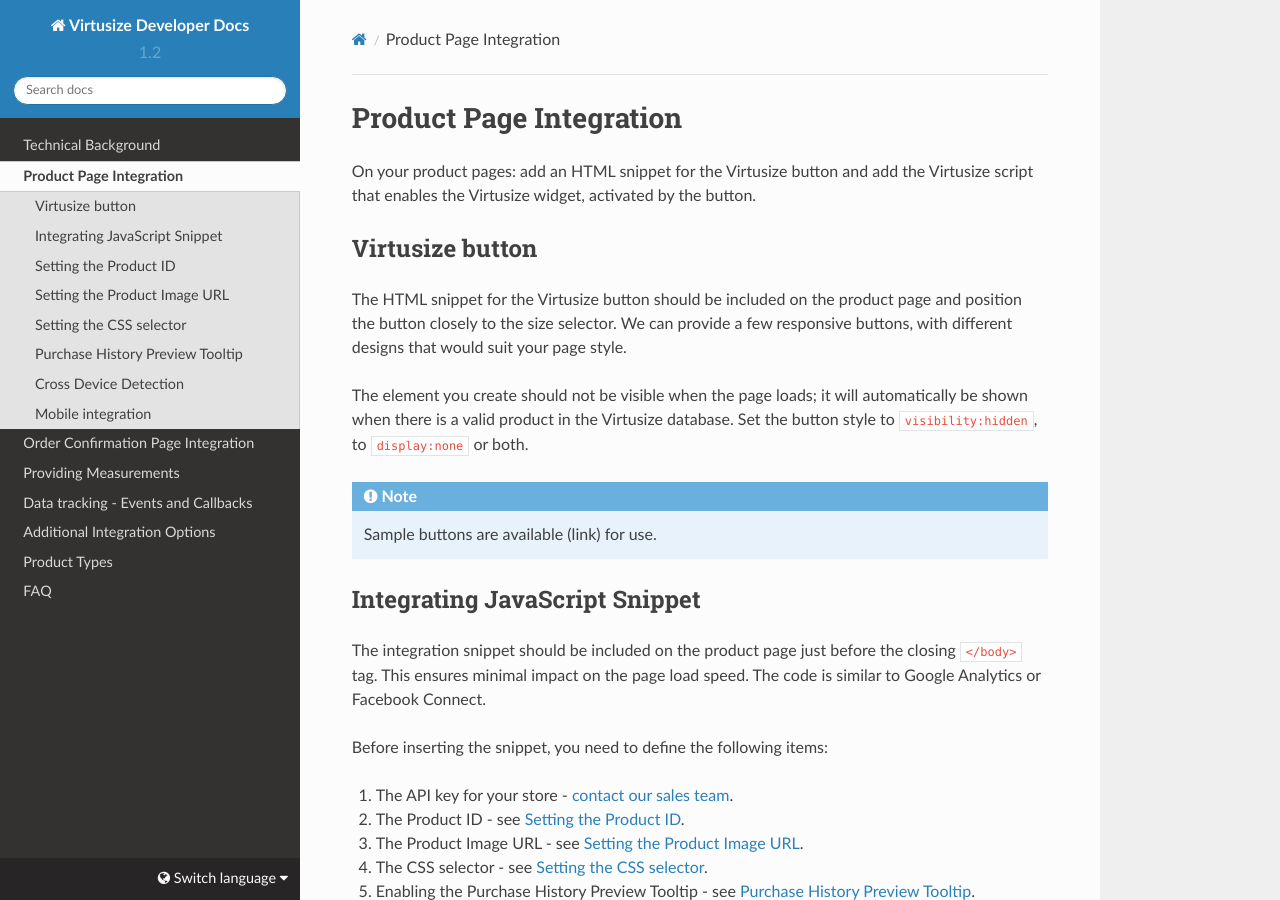
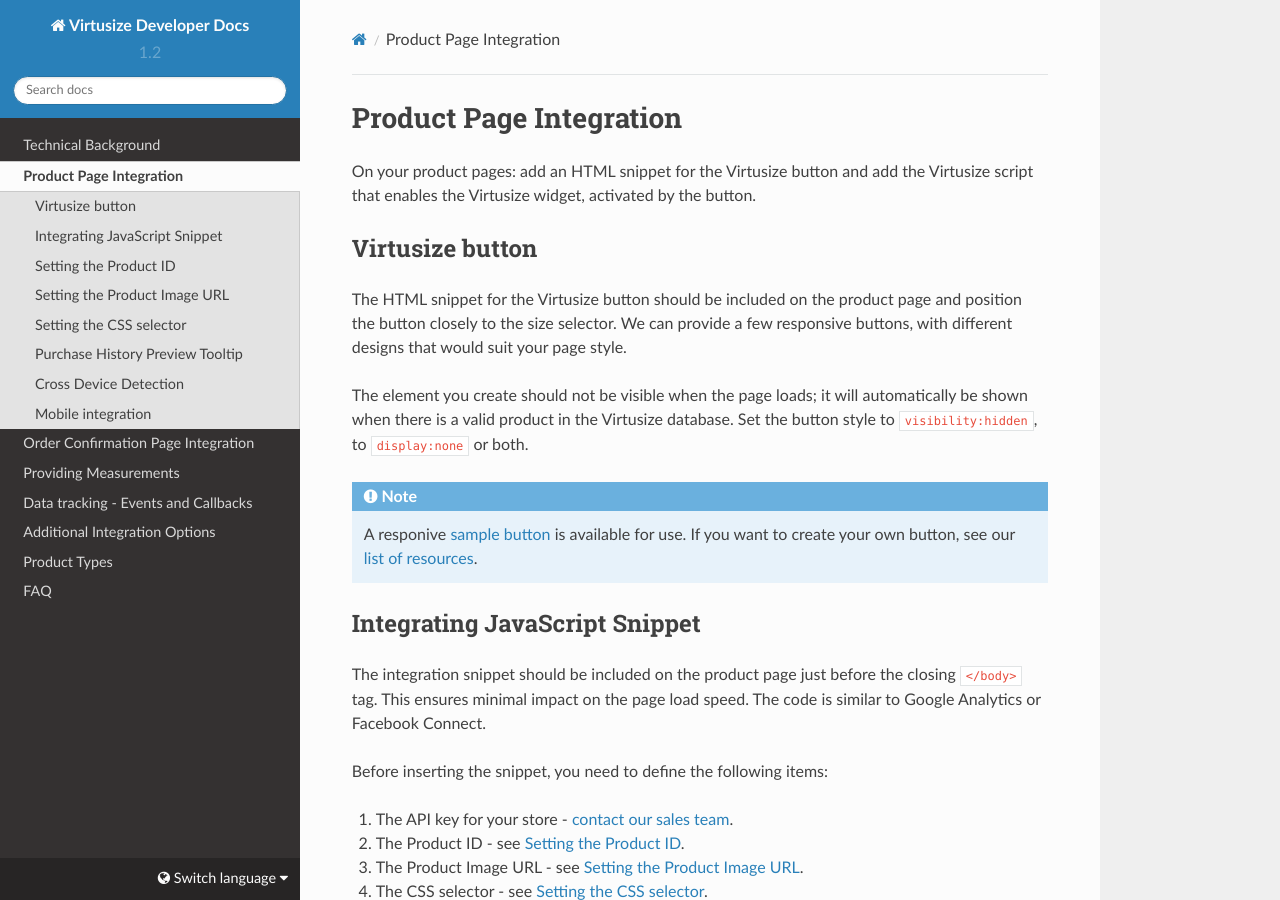
Before and after one commit to virtusize/virtusize.github.io, a Sphinx documentation site: the page built from source/product-page-integration/index.rst, in a window 1280 px wide and 900 px high. Built offline with Sphinx 7.4.7 and the Read the Docs theme 2.0.0, drawn with Linux system fonts in a browser that asks for light colours.

Commit message:
Bugfix: Misc tweaks and typos

```diff
--- a/source/order-confirmation-page-integration/index.rst
+++ b/source/order-confirmation-page-integration/index.rst
@@ -215,7 +215,7 @@
         color: "black"
 
 gender
-    *String* - The gender that this garment is targeting. Must have one of
+    *String* - The gender that this garment is targeting. Must be one of
     these values: "unisex", "male", "female"
 
     Example::
--- a/source/product-page-integration/index.rst
+++ b/source/product-page-integration/index.rst
@@ -21,7 +21,9 @@
 Set the button style to ``visibility:hidden``, to ``display:none`` or both.
 
 .. note::
-    Sample buttons are available (link) for use.
+    A responive `sample button <http://codepen.io/virtusize/pen/xVNrZP/?editors=1100>`_
+    is available for use. If you want to create your own button, see our
+    `list of resources <http://codepen.io/virtusize/pen/xVNrZP/?editors=1100>`_.
 
 
 .. _label-integrating-javaScript-snippet:
```
Also changed, not shown: source/providing-product-measurements/index.rst (+11 -13 lines).
